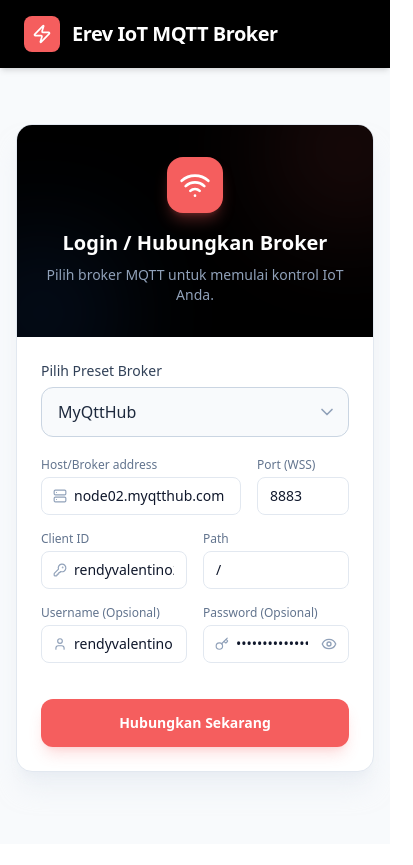
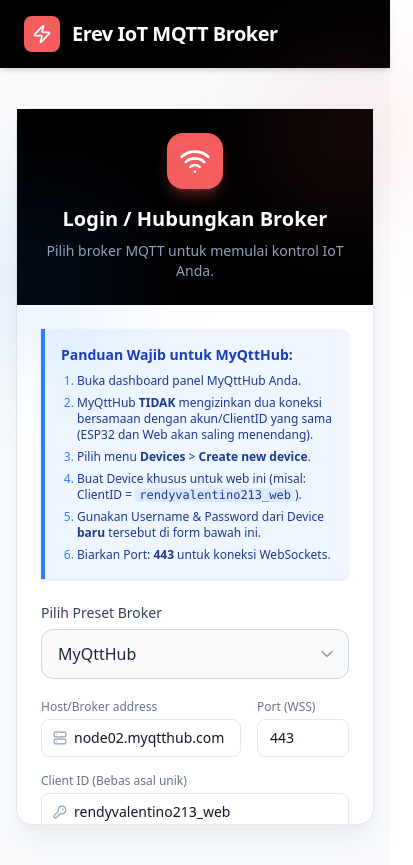
Before and after one commit to rendyvalentino213-web/Erev-IOT-3MQTT-Broker, a React (Vite) app: page / in a window 390 px wide. Shown: the whole page, 413 px wide, since content can reach past the window. Before the commit the page ends 844 px from the top, so only its background shows below. Built offline with nearby package versions, Linux system fonts and the light colour scheme.

Commit message:
feat: update MQTT default config and improve error handling
Switch to WSS port 443 for web compatibility and update client ID naming convention. Added user-friendly connection error tips and improved UI responsiveness in the connection form.

```diff
--- a/src/components/ConnectionForm.tsx
+++ b/src/components/ConnectionForm.tsx
@@ -14,10 +14,10 @@ const PRESETS = [
     name: 'MyQttHub',
     config: {
       host: 'node02.myqtthub.com',
-      port: 8883, // Web broker umumnya menggunakan 443 (wss) tapi diset 8883 sesuai request
+      port: 443, // WSS
       protocol: 'wss',
       path: '/',
-      clientId: 'rendyvalentino213@gmail.com',
+      clientId: 'rendyvalentino213@gmail.com_web',
       username: 'rendyvalentino123',
       password: 'GDm1UEZR-gTtu8Hl1'
     }
@@ -76,8 +76,8 @@ export default function ConnectionForm({ initialConfig, onConnect, isConnecting,
   };
 
   return (
-    <div className="max-w-md mx-auto mt-10 sm:mt-16 bg-white rounded-2xl shadow-xl shadow-slate-200/50 border border-slate-200 overflow-hidden animate-in fade-in slide-in-from-bottom-4 duration-500">
-      <div className="bg-black px-6 py-8 text-center relative overflow-hidden">
+    <div className="max-w-md mx-auto mt-6 mb-6 sm:mt-10 bg-white rounded-2xl shadow-xl shadow-slate-200/50 border border-slate-200 flex flex-col max-h-[85vh] animate-in fade-in slide-in-from-bottom-4 duration-500">
+      <div className="bg-black px-6 py-6 text-center relative shrink-0">
         <div className="absolute -top-10 -right-10 w-32 h-32 bg-[#F55E5E] rounded-full blur-3xl opacity-20"></div>
         <div className="absolute -bottom-10 -left-10 w-32 h-32 bg-blue-500 rounded-full blur-3xl opacity-20"></div>
 
@@ -90,16 +90,25 @@ export default function ConnectionForm({ initialConfig, onConnect, isConnecting,
         <p className="text-slate-400 text-sm mt-2 relative">Pilih broker MQTT untuk memulai kontrol IoT Anda.</p>
       </div>
 
-      <form onSubmit={handleSubmit} className="p-6 md:p-8 space-y-5 relative">
+      <div className="bg-blue-50 border-l-4 border-blue-500 p-4 shrink-0 mx-6 mt-6 rounded-r-lg shadow-sm animate-in fade-in slide-in-from-bottom-2 duration-500 delay-150">
+        <h3 className="font-bold text-blue-800 text-sm mb-2">Panduan Wajib untuk MyQttHub:</h3>
+        <ul className="list-decimal pl-4 text-xs text-blue-900 space-y-1.5 marker:text-blue-500">
+          <li>Buka dashboard panel MyQttHub Anda.</li>
+          <li>MyQttHub <b>TIDAK</b> mengizinkan dua koneksi bersamaan dengan akun/ClientID yang sama (ESP32 dan Web akan saling menendang).</li>
+          <li>Pilih menu <b>Devices</b> &gt; <b>Create new device</b>.</li>
+          <li>Buat Device khusus untuk web ini (misal: ClientID = <code className="bg-blue-100 px-1 rounded">rendyvalentino213_web</code>).</li>
+          <li>Gunakan Username & Password dari Device <b>baru</b> tersebut di form bawah ini.</li>
+          <li>Biarkan Port: <b>443</b> untuk koneksi WebSockets.</li>
+        </ul>
+      </div>
+
+      <form onSubmit={handleSubmit} className="p-6 md:p-8 space-y-5 relative mt-0 overflow-y-auto">
         {error && (
           <div className="p-4 text-sm text-[#F55E5E] bg-[#F55E5E]/10 border border-[#F55E5E]/20 rounded-xl flex items-start gap-3">
             <AlertCircle className="w-5 h-5 flex-shrink-0 mt-0.5" />
             <div>
               <p className="font-semibold mb-1">Gagal Menghubungkan</p>
               <p className="opacity-90 leading-relaxed">{error}</p>
-              <p className="opacity-90 leading-relaxed mt-2 text-xs">
-                *Tips: Port 8883 biasanya khusus untuk TCP/Hardware (ESP32). Untuk aplikasi web (browser), WebSockets umumnya menggunakan port <strong>443</strong> atau port dikosongkan. Coba ganti port ke 443. Client ID juga harus unik (tidak boleh sama persis dengan yang dipakai di ESP32 saat bersamaan).
-              </p>
             </div>
           </div>
         )}
@@ -156,9 +165,9 @@ export default function ConnectionForm({ initialConfig, onConnect, isConnecting,
             </div>
           </div>
 
-          <div className="grid grid-cols-2 gap-4">
+          <div className="grid grid-cols-1 gap-4">
             <div>
-              <label className="block text-xs font-medium text-slate-500 mb-1">Client ID</label>
+              <label className="block text-xs font-medium text-slate-500 mb-1">Client ID (Bebas asal unik)</label>
               <div className="relative">
                  <div className="absolute inset-y-0 left-0 pl-3 flex items-center pointer-events-none">
                     <KeyRound className="h-3.5 w-3.5 text-slate-400" />
@@ -171,16 +180,6 @@ export default function ConnectionForm({ initialConfig, onConnect, isConnecting,
                   className="pl-8 w-full rounded-lg border border-slate-200 py-2 px-3 text-sm focus:outline-none focus:ring-2 focus:ring-[#F55E5E] focus:border-transparent"
                 />
               </div>
-            </div>
-            <div>
-              <label className="block text-xs font-medium text-slate-500 mb-1">Path</label>
-              <input
-                type="text"
-                name="path"
-                value={config.path}
-                onChange={handleChange}
-                className="w-full rounded-lg border border-slate-200 py-2 px-3 text-sm focus:outline-none focus:ring-2 focus:ring-[#F55E5E] focus:border-transparent"
-              />
             </div>
           </div>
 
--- a/src/components/MqttApp.tsx
+++ b/src/components/MqttApp.tsx
@@ -17,11 +17,11 @@ export interface MqttConfig {
 export default function MqttApp() {
   const [config, setConfig] = useState<MqttConfig>({
     host: 'node02.myqtthub.com',
-    port: 8883,
-    clientId: 'rendyvalentino213@gmail.com',
+    port: 443,
+    clientId: 'rendyvalentino213_web',
     username: 'rendyvalentino123',
     password: 'GDm1UEZR-gTtu8Hl1',
-    path: '/',
+    path: '',
     protocol: 'wss',
   });
 
@@ -61,7 +61,8 @@ export default function MqttApp() {
     }
 
     const { host, port, clientId, username, password, path, protocol } = newConfig;
-    const url = `${protocol}://${host}:${port}${path}`;
+    const cleanPath = path.startsWith('/') ? path : `/${path}`;
+    const url = `${protocol}://${host}:${port}${cleanPath}`;
 
     const options: mqtt.IClientOptions = {
       clientId,
@@ -108,13 +109,13 @@ export default function MqttApp() {
         console.error('MQTT Connection Error:', err);
         setConnectionError(`Connection Error: ${err.message}`);
         setIsConnecting(false);
-        mqttClient.end();
       });
 
       mqttClient.on('close', () => {
         console.log('MQTT Connection closed');
         setIsConnected(false);
         setIsConnecting(false);
+        setConnectionError(prev => prev ? prev : 'Koneksi ditutup oleh broker. (Tips: Pastikan Port adalah port WebSocket, misalnya 443 atau 8083. Jika Anda memakai port 8883, itu biasanya TCP khusus hardware, jadi Web/Browser akan ditolak). Pastikan juga Client ID unik!');
       });
 
     } catch (err: any) {
```
